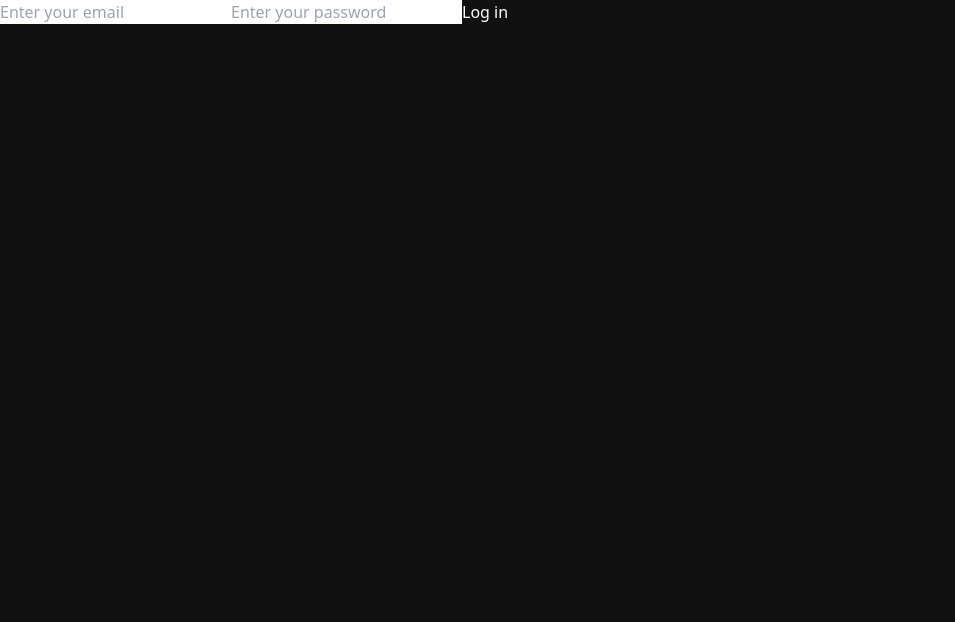
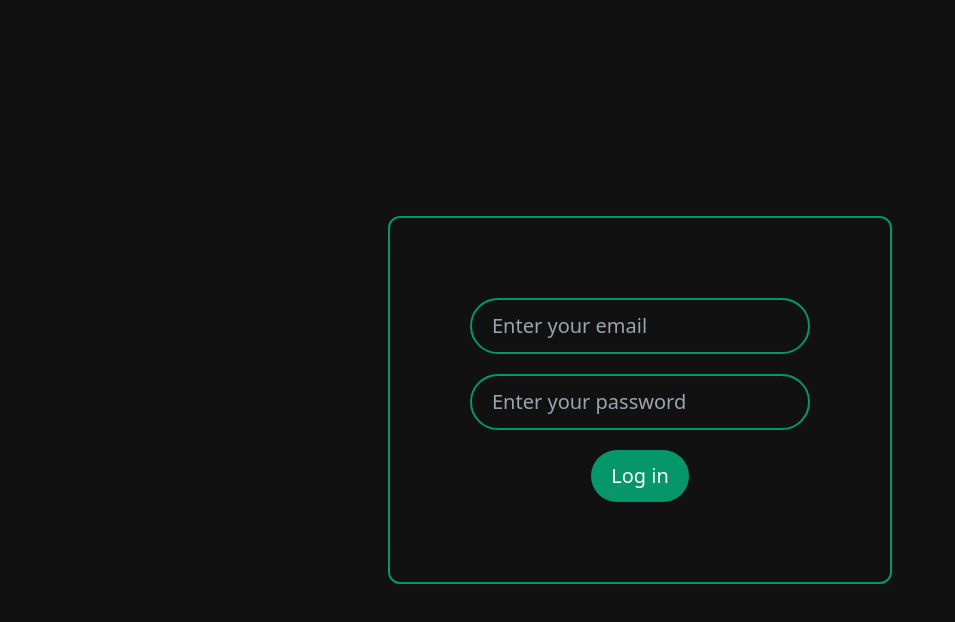
Before and after one commit to DhruvPatel3125/employee_managment_system, a React (Vite) app in the folder ems/: page / in a window 1280 px wide. Shown: the top 622 px of the page, without its empty margins (0-955 px from the left). Built offline with nearby package versions, Linux system fonts and the light colour scheme.

Commit message:
`feat: updated Login component and tailwind config to add form submission handler and input validation`

```diff
--- a/ems/src/components/Auth/Login.jsx
+++ b/ems/src/components/Auth/Login.jsx
@@ -1,13 +1,19 @@
 import React from 'react'
 
 const Login = () => {
+    const submitHandler = (e)=>{
+        e.preventDefault();
+        console.log("submitter")
+    }
   return (
     <div className='flex h-screen w-screen items-center justify-center'>
       <div className='border-2 rounded-xl border-emerald-600  p-20'>
-        <form className='flex flex-col items-center justify-center'>
-            <input className='text-black bg-transparent outline-none border-2 border-emerald-600 py-3 text-xl px-5 rounded-full placeholder:text-white' type="email" placeholder='Enter your email' />
-            <input className='text-black bg-transparent outline-none border-2 border-emerald-600 py-3 text-xl px-5 rounded-full placeholder:text-white mt-4' type="password" placeholder='Enter your password' />
-            <button className='mt-5 text-white border-none outline-none bg-emerald-600 py-3 text-xl px-5 rounded-full placeholder:text-white mt-4'>Log in</button>
+        <form onSubmit={(e)=>{
+            submitHandler(e)
+        }} className='flex flex-col items-center justify-center'>
+            <input required className=' bg-transparent outline-none border-2 border-emerald-600 py-3 text-xl px-5 rounded-full placeholder:text-gray-400' type="email" placeholder='Enter your email' />
+            <input required className=' bg-transparent outline-none border-2 border-emerald-600 py-3 text-xl px-5 rounded-full placeholder:text-gray-400 mt-5' type="password" placeholder='Enter your password' />
+            <button className='mt-5 border-none outline-none bg-emerald-600 py-3 text-xl px-5 rounded-full placeholder:text-white mt-4'>Log in</button>
         </form>
       </div>
     </div>
--- a/ems/tailwind.config.js
+++ b/ems/tailwind.config.js
@@ -1,6 +1,9 @@
 /** @type {import('tailwindcss').Config} */
-export default {
-  content: [],
+module.exports = {
+  content: [
+    './index.html',
+    './src/**/*.{js,jsx,ts,tsx}',
+  ],
   theme: {
     extend: {},
   },
```
